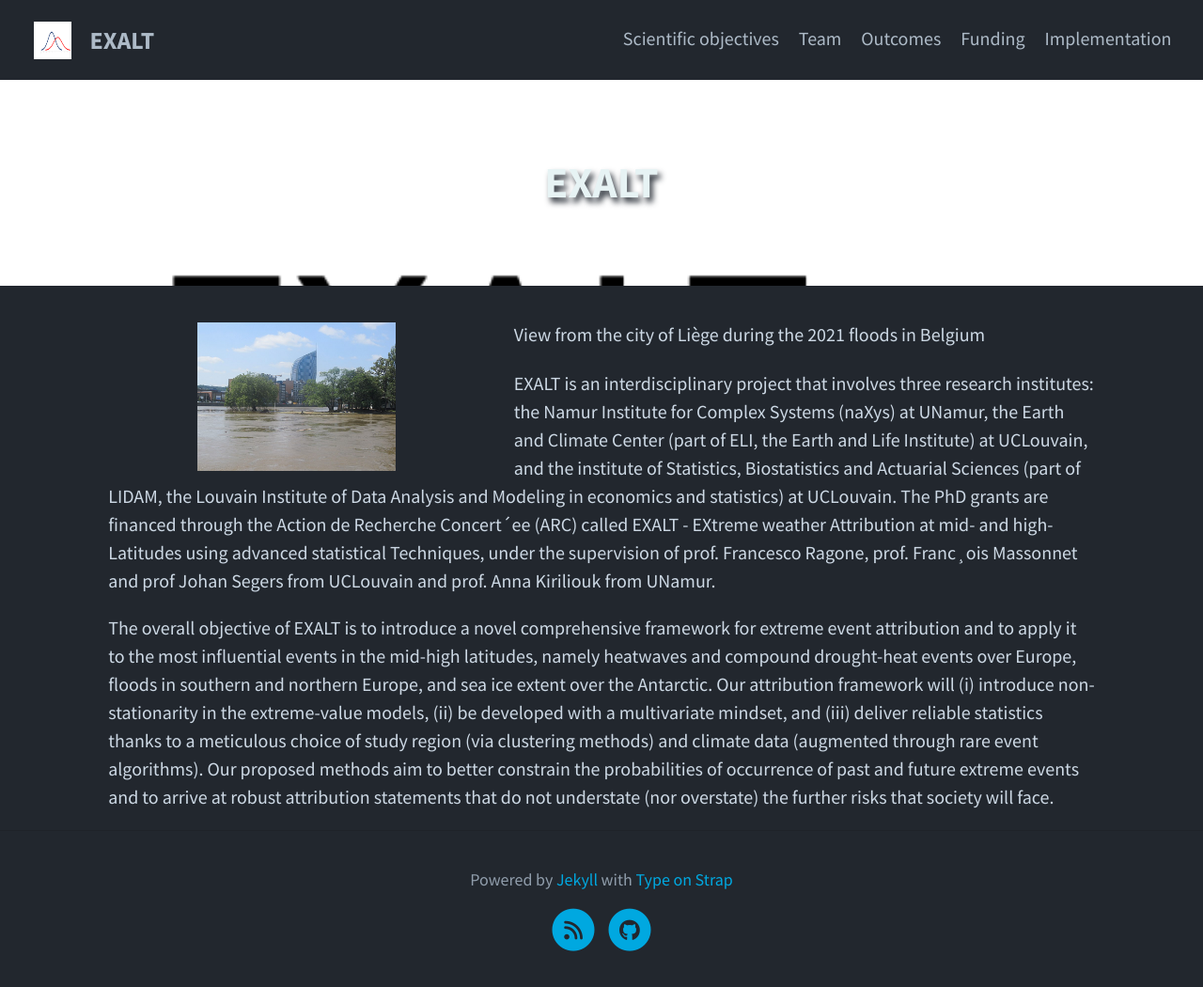
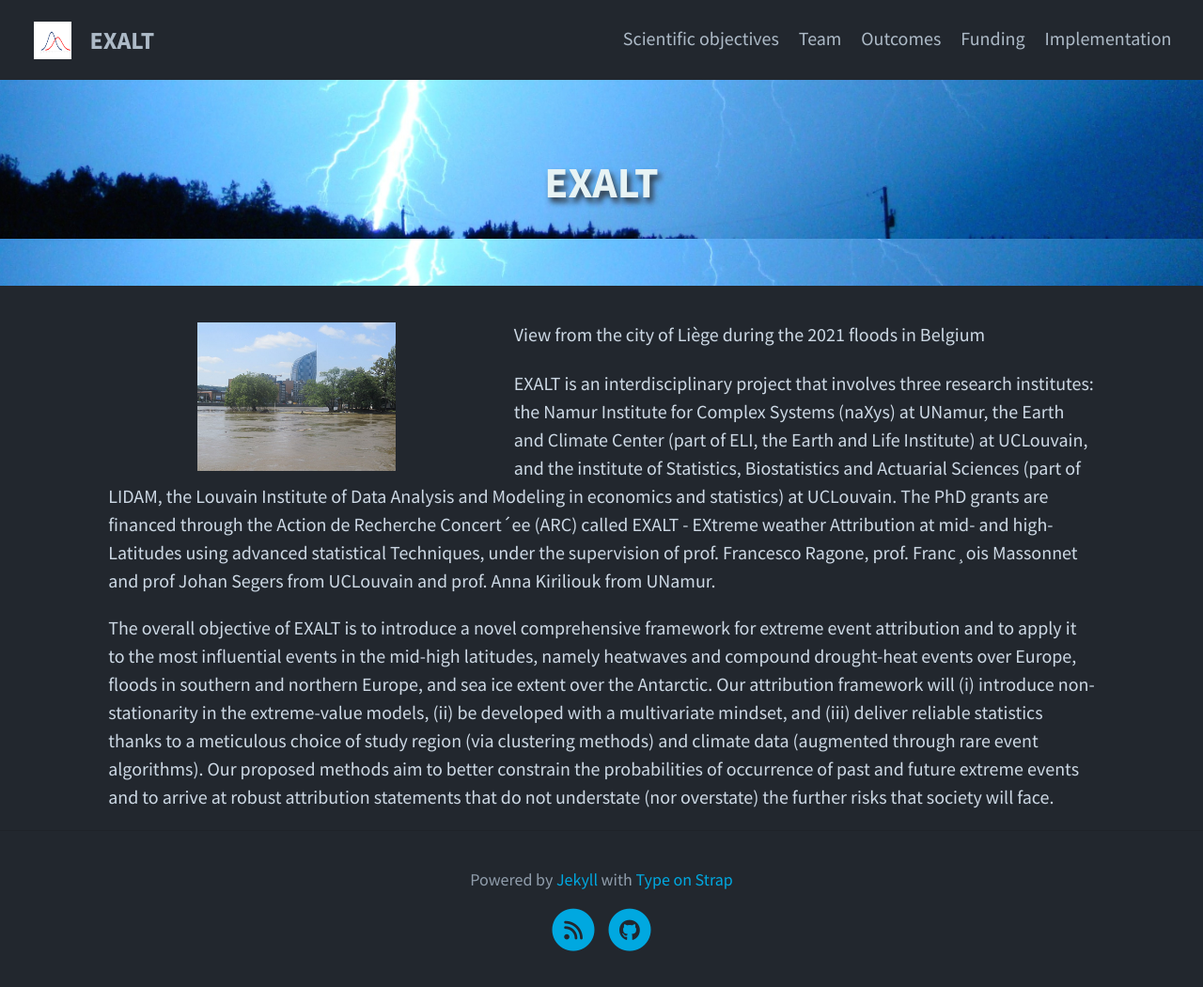
Before and after one commit to frragone/exalt-project.github.io, a Jekyll site: the page built from index.html, in a window 1280 px wide. Shown: the whole page at 94% size. Built offline with Jekyll 4.4.1, drawn with Linux system fonts in a browser that asks for light colours; a script that is not in the unit is left out; the list of posts is cut into pages by our own code.

Commit message:
Update index.html

```diff
--- a/index.html
+++ b/index.html
@@ -2,7 +2,7 @@
 layout: page
 header_text: EXALT
 title: EXALT
-feature-img: "assets/img/logo.png"
+feature-img: "assets/img/header/WV_banner_Severe_weather.jpg"
 hide: true
 ---
 
```
